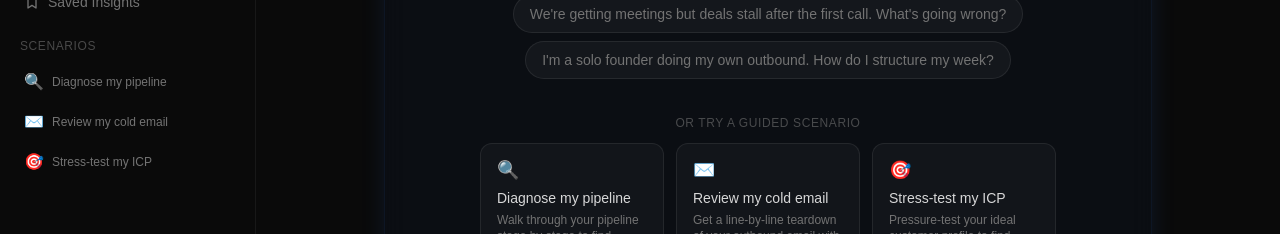
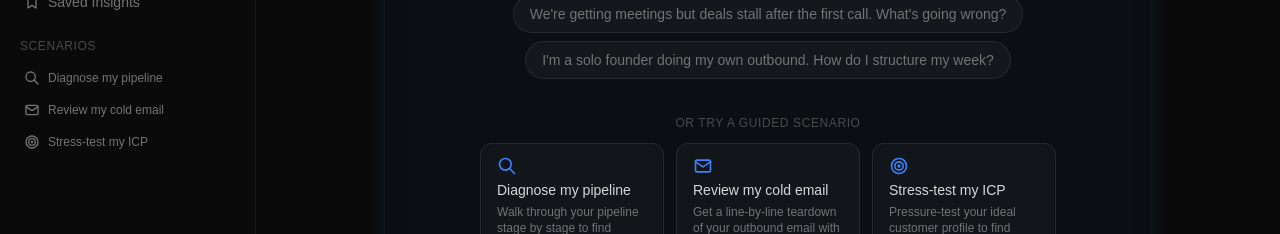
Before and after one commit to Apex-Sudo/forgehouse-site, a Next.js app: page /chat/colin-chapman in a window 1280 px wide. Shown: the part 385-619 px from the top of the page. Built offline with nearby package versions, Linux system fonts and the light colour scheme; no server answers; sample sign-in values are in the browser's storage.

Commit message:
swap scenario emojis to Tabler icons in sidebar + chat

```diff
--- a/src/app/chat/colin-chapman/page.tsx
+++ b/src/app/chat/colin-chapman/page.tsx
@@ -8,6 +8,13 @@ import MemoryBanner from "@/components/MemoryBanner";
 // SignInNudge no longer needed — Colin requires auth
 import UpgradePrompt from "@/components/UpgradePrompt";
 import { SCENARIOS } from "@/lib/scenarios";
+import { IconSearch, IconMail, IconTarget } from "@tabler/icons-react";
+
+const SCENARIO_ICONS: Record<string, React.ReactNode> = {
+  search: <IconSearch size={20} />,
+  mail: <IconMail size={20} />,
+  target: <IconTarget size={20} />,
+};
 
 const STARTERS = [
   "Our outbound isn't converting. Where do I even start diagnosing this?",
@@ -303,7 +310,7 @@ function ChatContent() {
                         }}
                         className="text-left bg-white/[0.03] border border-white/[0.08] rounded-xl px-4 py-3 hover:bg-white/[0.06] hover:border-amber/20 transition group/sc cursor-pointer"
                       >
-                        <div className="text-lg mb-1">{sc.icon}</div>
+                        <div className="text-amber mb-1">{SCENARIO_ICONS[sc.icon] ?? sc.icon}</div>
                         <div className="text-sm font-medium text-foreground/90 group-hover/sc:text-amber transition">{sc.title}</div>
                         <div className="text-xs text-muted mt-1">{sc.description}</div>
                       </button>
--- a/src/components/Sidebar.tsx
+++ b/src/components/Sidebar.tsx
@@ -10,14 +10,21 @@ import {
   IconBookmark,
   IconChevronDown,
   IconPlus,
-  IconMessageCircle,
   IconTarget,
   IconTriangle,
   IconCreditCard,
   IconUser,
   IconLogout,
   IconArrowUp,
+  IconSearch,
+  IconMail,
 } from "@tabler/icons-react";
+
+const SCENARIO_ICONS: Record<string, React.ReactNode> = {
+  search: <IconSearch size={16} />,
+  mail: <IconMail size={16} />,
+  target: <IconTarget size={16} />,
+};
 
 interface Conversation {
   id: string;
@@ -266,7 +273,7 @@ export default function Sidebar() {
                 {...navLink(`/chat/colin-chapman?scenario=${sc.id}`)}
                 className="flex items-center gap-2 px-3 py-2 text-sm text-muted hover:text-foreground hover:bg-white/[0.04] rounded-lg transition"
               >
-                <span className="text-base">{sc.icon}</span>
+                <span className="text-muted">{SCENARIO_ICONS[sc.icon] ?? sc.icon}</span>
                 <span className="text-xs">{sc.title}</span>
               </Link>
             ))}
--- a/src/lib/scenarios.ts
+++ b/src/lib/scenarios.ts
@@ -12,7 +12,7 @@ export const SCENARIOS: Scenario[] = [
     id: "diagnose-pipeline",
     title: "Diagnose my pipeline",
     description: "Walk through your pipeline stage by stage to find where deals are leaking.",
-    icon: "🔍",
+    icon: "search",
     questions: [
       "Let's diagnose your pipeline. First: how many active deals do you have right now, and what does your pipeline look like stage by stage?",
       "Got it. Now walk me through your typical deal flow - from first touch to close. Where do deals tend to stall or go dark?",
@@ -41,7 +41,7 @@ Keep it direct and specific to their situation. No fluff.`,
     id: "review-cold-email",
     title: "Review my cold email",
     description: "Get a line-by-line teardown of your outbound email with rewrites.",
-    icon: "✉️",
+    icon: "mail",
     questions: [
       "Paste your cold email below - subject line and body. I'll give you a line-by-line teardown.",
       "Who exactly is this email going to? Give me the title, company size, and industry of your ideal recipient.",
@@ -69,7 +69,7 @@ Be specific and direct. Show don't tell - the rewrite should demonstrate the pri
     id: "stress-test-icp",
     title: "Stress-test my ICP",
     description: "Pressure-test your ideal customer profile to find blind spots.",
-    icon: "🎯",
+    icon: "target",
     questions: [
       "Describe your ICP as specifically as you can - company size, industry, role you're targeting, any other criteria you use.",
       "How did you arrive at this ICP? Was it data-driven, gut feel, or based on your current customer base?",
```
